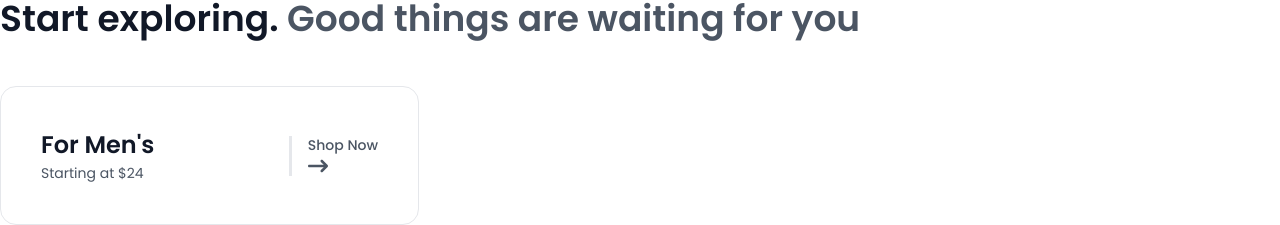
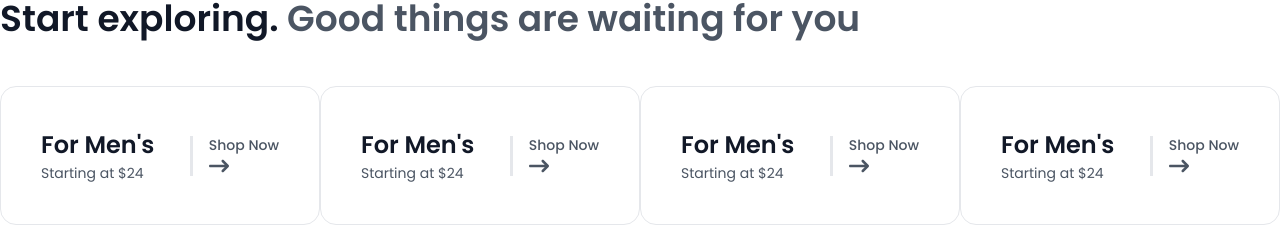
Before and after one commit to Rakib-Hassan-web/nexton-figma-, a React (Vite) app: page / in a window 1280 px wide. Shown: the part 975-1200 px from the top of the page. Built offline with nearby package versions, Linux system fonts and the light colour scheme.

Commit message:
explor 1st ready

```diff
--- a/src/components/Expolre.jsx
+++ b/src/components/Expolre.jsx
@@ -1,5 +1,7 @@
 import React from 'react'
 import SingleExplore from './comon/SingleExplore'
+import { Link } from 'react-router'
+import { FaArrowRightLong } from 'react-icons/fa6'
 
 const Expolre = () => {
 return (
@@ -7,21 +9,61 @@ const Expolre = () => {
 
 
 
-<section id='Explore ' className='mt-[88px]'>
+    <section id='Explore ' className='mt-[88px] '>
 
-<div className="container">
+        <div className="container ">
             <h2 className='font-praymary text-[36px] font-semibold text-second mb-[40px]'> Start exploring.
-        <span className='font-praymary text-[36px] font-semibold text-praymary '> Good things are waiting for you</span>
+                <span className='font-praymary text-[36px] font-semibold text-praymary '> Good things are waiting for
+                    you</span>
             </h2>
+
+            <div className="EXPLORE  !flex justify-around !items-center">
+                <div className='border  w-[419px] p-[40px] rounded-[16px] border-[#E5E7EB]'>
+
+
+                    <SingleExplore exploreBigtext={"For Men's"} exploreSmalltxt={'Starting at $24'} explorebutton={
+                        <Link className='font-praymary font-medium text-[14px] text-praymary'>Shop Now
+                        <FaArrowRightLong className='text-xl' />
+                        </Link>} />
+                </div>
+
+
+
 
                   <div className='border  w-[419px] p-[40px] rounded-[16px] border-[#E5E7EB]'>
 
 
-    <SingleExplore exploreBigtext={"For Men's"} exploreSmalltxt={'Starting at $24'}  />
+                    <SingleExplore exploreBigtext={"For Men's"} exploreSmalltxt={'Starting at $24'} explorebutton={
+                        <Link className='font-praymary font-medium text-[14px] text-praymary'>Shop Now
+                        <FaArrowRightLong className='text-xl' />
+                        </Link>} />
+                </div>
+
+
+
+                  <div className='border  w-[419px] p-[40px] rounded-[16px] border-[#E5E7EB]'>
+
+
+                    <SingleExplore exploreBigtext={"For Men's"} exploreSmalltxt={'Starting at $24'} explorebutton={
+                        <Link className='font-praymary font-medium text-[14px] text-praymary'>Shop Now
+                        <FaArrowRightLong className='text-xl' />
+                        </Link>} />
+                </div>
+
+
+
+
+                <div className='border  w-[419px] p-[40px] rounded-[16px] border-[#E5E7EB]'>
+
+
+                    <SingleExplore exploreBigtext={"For Men's"} exploreSmalltxt={'Starting at $24'} explorebutton={
+                        <Link className='font-praymary font-medium text-[14px] text-praymary'>Shop Now
+                        <FaArrowRightLong className='text-xl' />
+                        </Link>} />
                 </div>
             </div>
 
-
+        </div>
 
     </section>
 
--- a/src/components/comon/SingleExplore.jsx
+++ b/src/components/comon/SingleExplore.jsx
@@ -19,9 +19,7 @@ return (
         <span className='  lg:w-[3px]  lg:h-[40px] lg:bg-[#E5E7EB] lg:inline-block'></span>
 
 
-            <Link className='font-praymary font-medium text-[14px] text-praymary'>Shop Now
-            <FaArrowRightLong className='text-xl' />
-            </Link>
+
             {explorebutton}
         </div>
 
```
Lines whose indentation alone changed are shown as unchanged.
